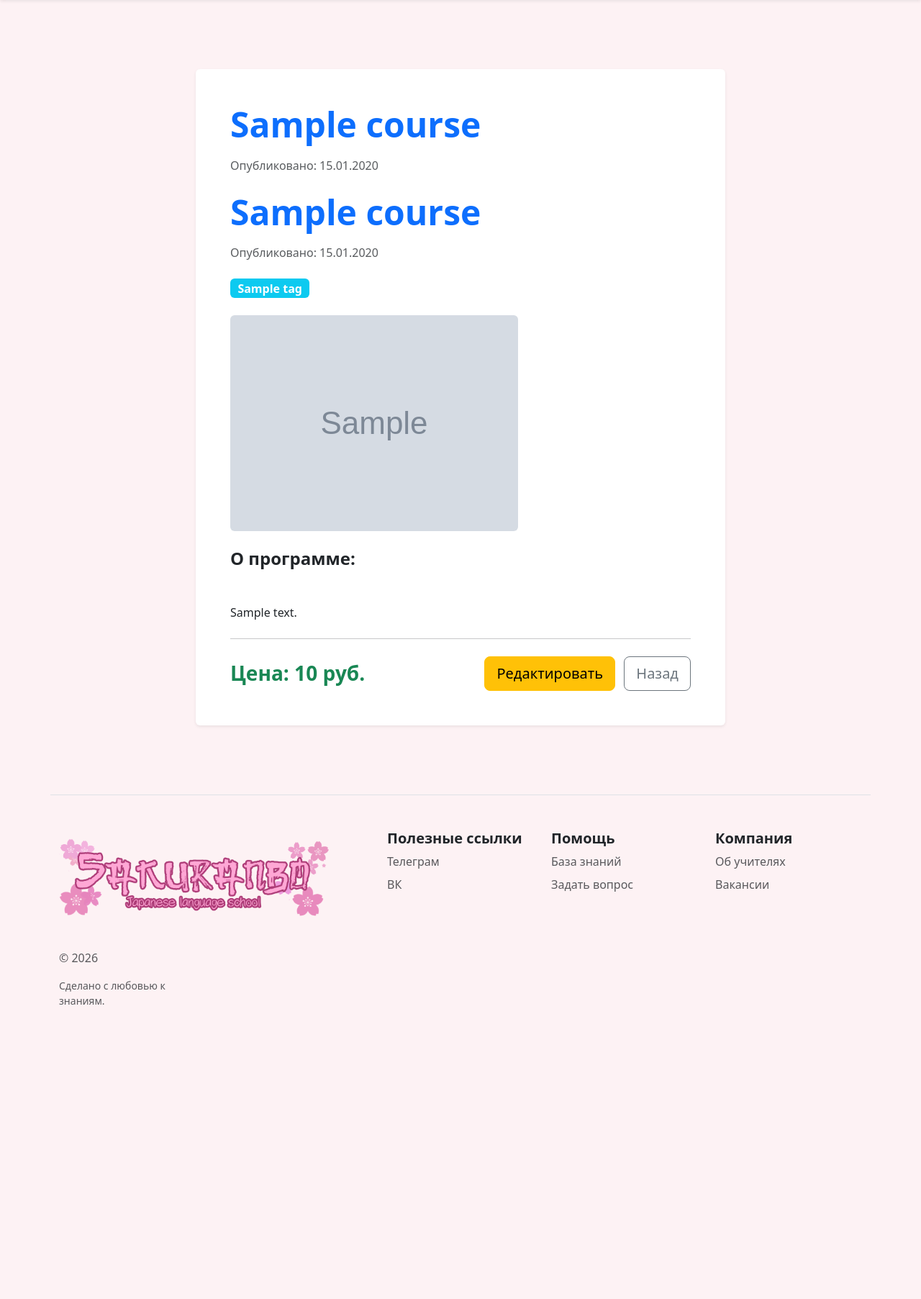
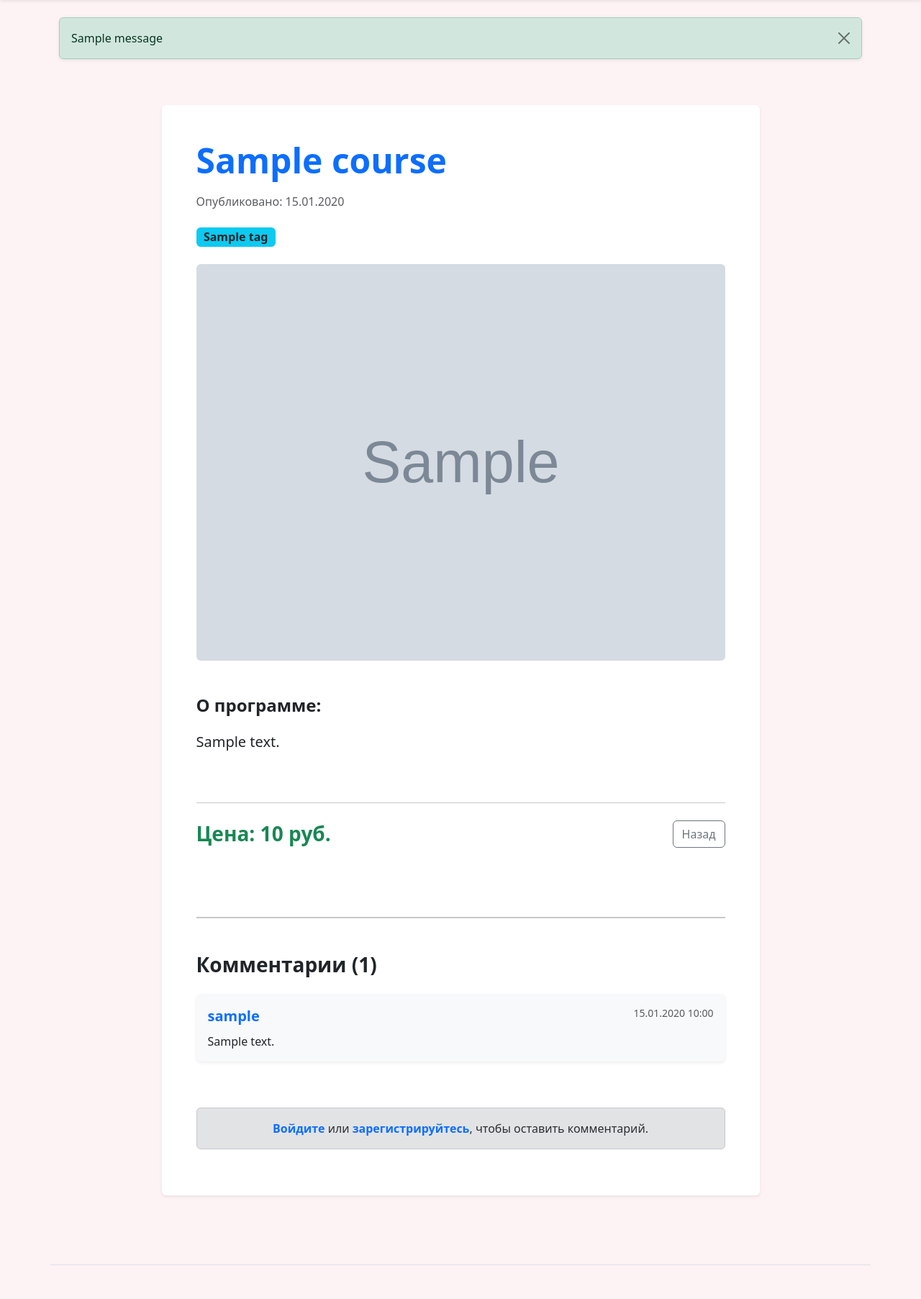
Before and after one commit to Futaecivoh/Education_app, a Django app: page /course/1/ in a window 1280 px wide. Shown: the part 128-1933 px from the top of the page at 72% size. Before the commit the page ends 1524 px from the top, so only its background shows below. Run offline with Django 5.2, Linux system fonts and the light colour scheme; tables that the repository leaves empty hold one stand-in row (values such as "Sample post"); grey boxes marked "Sample" are stand-in pictures; one stand-in notice (Sample message) is shown.

Commit message:
Task 12 ready, comments are working

```diff
--- a/config/urls.py
+++ b/config/urls.py
@@ -1,7 +1,7 @@
 from django.contrib import admin
 from django.urls import path, include
 from pages.views import index, materials
-from pages.views import index, materials, course_detail, contact_view, course_create, course_update, RegisterView, courses_by_tag
+from pages.views import index, materials, course_detail, contact_view, course_create, course_update, RegisterView, courses_by_tag, add_comment
 from django.contrib.auth.views import LoginView
 from pages.forms import CustomLoginForm
 from django.conf import settings
@@ -15,12 +15,13 @@ urlpatterns = [
     path('', index, name='home'),
     path('materials/', materials, name='materials'),
     path('course/<int:pk>/', course_detail, name='course_detail'),
-    path('course/<int:pk>/edit/', course_update, name='course_detail'),
+    path('course/<int:pk>/edit/', course_update, name='course_update'),
     path('contact/', contact_view, name='contact'),
     path('course/new/', course_create,name='course_create'),
     path('accounts/login/', LoginView.as_view(form_class=CustomLoginForm), name='login'),
     path('accounts/', include('django.contrib.auth.urls')),
     path('tag/<int:tag_id>/', courses_by_tag, name='courses_by_tag'),
+    path('course/<int:pk>/comment/', add_comment, name='add_comment'),
 
 ]
 
--- a/pages/forms.py
+++ b/pages/forms.py
@@ -1,5 +1,5 @@
 from django import forms
-from .models import Course
+from .models import Course, Tag, Comment
 from django.contrib.auth.forms import UserCreationForm, AuthenticationForm
 from django.contrib.auth.models import User
 
@@ -43,3 +43,18 @@ class CustomLoginForm(AuthenticationForm):
         super().__init__(*args, **kwargs)
         for field in self.fields.values():
             field.widget.attrs['class'] = 'form-control'
+
+class CommentForm(forms.ModelForm):
+    class Meta:
+        model = Comment
+        fields = ['text']
+        widgets = {
+            'text': forms.Textarea(attrs={
+                'class': 'form-control',
+                'rows': 3,
+                'placeholder': 'Напишите свой комментарий...'
+            }),
+        }
+        labels = {
+            'text': ''
+        }
--- a/pages/models.py
+++ b/pages/models.py
@@ -27,3 +27,17 @@ class Course(models.Model):
 
     def get_absolute_url(self):
         return reverse('course_detail', kwargs={'pk': self.pk})
+
+class Comment(models.Model):
+    course = models.ForeignKey(Course, on_delete=models.CASCADE, related_name='comments', verbose_name='Курс')
+    author = models.ForeignKey(User, on_delete=models.CASCADE, verbose_name='Автор')
+    text = models.TextField(verbose_name='Комментарий')
+    created_at = models.DateTimeField(auto_now_add=True, verbose_name='Дата написания')
+
+    def __str__(self):
+        return f'{self.author.username} к {self.course.title}'
+
+    class Meta:
+        verbose_name = 'Комментарий'
+        verbose_name_plural = 'Комментарии'
+        ordering = ['created_at']
--- a/pages/templates/pages/base.html
+++ b/pages/templates/pages/base.html
@@ -54,6 +54,16 @@
         </div>
     </header>
 
+    {% if messages %}
+        <div class="container mt-3">
+            {% for message in messages %}
+                <div class="alert alert-{% if message.tags == 'error' %}danger{% else %}{{ message.tags }}{% endif %} alert-dismissible fade show shadow-sm" role="alert">
+                    {{ message }}
+                    <button type="button" class="btn-close" data-bs-dismiss="alert" aria-label="Close"></button>
+                </div>
+            {% endfor %}
+        </div>
+    {% endif %}
     {% block content %}
     {% endblock %}
 
@@ -90,5 +100,7 @@
             </div>
         </footer>
     </div>
+
+    <script src="https://cdn.jsdelivr.net/npm/bootstrap@5.3.2/dist/js/bootstrap.bundle.min.js"></script>
 </body>
 </html>
--- a/pages/templates/pages/course_detail.html
+++ b/pages/templates/pages/course_detail.html
@@ -1,45 +1,83 @@
 {% extends 'pages/base.html' %}
+{% load static %}
 
-{% block title %}{{ title }}{% endblock %}
+{% block title %}{{ course.title }}{% endblock %}
 
 {% block content %}
-<main class="container py-5 my-5">
+<main class="container py-5">
     <div class="row justify-content-center">
-        <div class="col-md-8">
-            <div class="card shadow-sm border-0">
-                <div class="card-body p-5">
-                    <h1 class="display-5 fw-bold text-primary mb-3">{{ course.title }}</h1>
-                    <p class="text-muted mb-4">Опубликовано: {{ course.created_at|date:"d.m.Y" }}</p>
+        <div class="col-md-9">
+            <div class="card shadow-sm border-0 p-4 p-md-5 bg-white">
 
                 <h1 class="display-5 fw-bold text-primary mb-3">{{ course.title }}</h1>
                 <p class="text-muted mb-4">Опубликовано: {{ course.created_at|date:"d.m.Y" }}</p>
 
                 <div class="mb-4">
                     {% for tag in course.tags.all %}
-                                <a href="{% url 'courses_by_tag' tag.id %}" class="badge bg-info text-decoration-none fs-6 me-1">{{ tag.name }}</a>
+                        <a href="{% url 'courses_by_tag' tag.id %}" class="badge bg-info text-dark text-decoration-none fs-6 me-1">{{ tag.name }}</a>
                     {% empty %}
                         <span class="badge bg-secondary">Нет тегов</span>
                     {% endfor %}
                 </div>
 
                 {% if course.image %}
-                            <img src="{{ course.image.url }}" class="img-fluid rounded mb-4" alt="Изображение курса">
+                    <img src="{{ course.image.url }}" class="img-fluid rounded mb-5 w-100" alt="Изображение курса">
                 {% endif %}
 
                 <h4 class="fw-bold mb-3">О программе:</h4>
-                    <p class="fs-5 mb-5">{{ course.description|linebreaks }}</p>
+                <p class="fs-5 lh-lg mb-5">{{ course.description }}</p>
 
-                    <hr class="my-4">
+                <hr class="mb-4">
 
-                    <div class="d-flex justify-content-between align-items-center">
-                        <h3 class="fw-bold text-success mb-0">Цена: {{ course.price }} руб.</h3>
-
+                <div class="d-flex justify-content-between align-items-center mb-5">
+                    <h3 class="text-success fw-bold mb-0">Цена: {{ course.price }} руб.</h3>
                     <div>
-                            <a href="{% url 'course_update' course.pk %}" class="btn btn-warning btn-lg me-2">Редактировать</a>
-                            <a href="{% url 'materials' %}" class="btn btn-outline-secondary btn-lg">Назад</a>
+                        {% if user == course.author or user.is_superuser %}
+                            <a href="{% url 'course_update' course.pk %}" class="btn btn-warning fw-bold me-2">Редактировать</a>
+                        {% endif %}
+                        <a href="{% url 'materials' %}" class="btn btn-outline-secondary">Назад</a>
                     </div>
                 </div>
+
+                <hr class="my-5 border-2">
+                <h3 class="fw-bold mb-4">Комментарии ({{ course.comments.count }})</h3>
+
+                <div class="mb-5">
+                    {% for comment in course.comments.all %}
+                        <div class="card mb-3 border-0 bg-light shadow-sm">
+                            <div class="card-body">
+                                <div class="d-flex justify-content-between mb-2">
+                                    <strong class="text-primary fs-5">{{ comment.author.username }}</strong>
+                                    <small class="text-muted">{{ comment.created_at|date:"d.m.Y H:i" }}</small>
                                 </div>
+                                <p class="mb-0 fs-6">{{ comment.text }}</p>
+                            </div>
+                        </div>
+                    {% empty %}
+                        <div class="alert alert-light border text-center text-muted">
+                            Пока нет комментариев. Будьте первым!
+                        </div>
+                    {% endfor %}
+                </div>
+
+                {% if user.is_authenticated %}
+                    <div class="card shadow border-0 bg-light">
+                        <div class="card-body p-4">
+                            <h5 class="fw-bold mb-3">Оставить комментарий</h5>
+                            <form action="{% url 'add_comment' course.pk %}" method="post">
+                                {% csrf_token %}
+                                {{ comment_form.as_p }}
+                                <button type="submit" class="btn btn-primary px-4 py-2 fw-bold">Отправить</button>
+                            </form>
+                        </div>
+                    </div>
+                {% else %}
+                    <div class="alert alert-secondary text-center">
+                        <a href="{% url 'login' %}?next={{ request.path }}" class="fw-bold text-decoration-none">Войдите</a> или
+                        <a href="{% url 'register' %}" class="fw-bold text-decoration-none">зарегистрируйтесь</a>, чтобы оставить комментарий.
+                    </div>
+                {% endif %}
+
             </div>
         </div>
     </div>
--- a/pages/templates/pages/materials.html
+++ b/pages/templates/pages/materials.html
@@ -42,7 +42,7 @@
                                 <span class="fs-5 fw-bold text-success">{{ course.price }} руб.</span>
                                 <small class="text-muted">{{ course.created_at|date:"d.m.Y" }}</small>
                             </div>
-                            <a href="{{ course.get_absolute_url }}" class="btn btn-primary w-100">Подробнее</a>
+                            <a href="{% url 'course_detail' course.pk %}" class="btn btn-primary w-100">Подробнее</a>
                         </div>
 
                     </div>
--- a/pages/views.py
+++ b/pages/views.py
@@ -1,11 +1,12 @@
 from django.shortcuts import render, get_object_or_404, redirect
 from .models import Course
-from .forms import FeedbackForm, CourseForm,CustomRegisterForm
+from .forms import FeedbackForm, CourseForm,CustomRegisterForm, CommentForm
 from django.contrib.auth.decorators import login_required
 from django.contrib.auth.forms import UserCreationForm
 from django.urls import reverse_lazy
 from django.views.generic import CreateView
 from .models import Course, Tag
+from django.contrib import messages
 
 def courses_by_tag(request, tag_id):
     tag = get_object_or_404(Tag, id=tag_id)
@@ -38,10 +39,12 @@ pass
 
 def course_detail(request, pk):
     course = get_object_or_404(Course, pk=pk)
+    comment_form = CommentForm()
 
-    context ={
+    context = {
         'title': course.title,
         'course': course,
+        'comment_form': comment_form
     }
     return render(request, 'pages/course_detail.html', context)
 
@@ -96,3 +99,20 @@ class RegisterView(CreateView):
     template_name = 'registration/register.html'
     form_class = CustomRegisterForm
     success_url = reverse_lazy('login')
+
+@login_required
+def add_comment(request, pk):
+    course = get_object_or_404(Course, pk=pk)
+
+    if request.method == 'POST':
+        form = CommentForm(request.POST)
+        if form.is_valid():
+            comment = form.save(commit=False)
+            comment.course = course
+            comment.author = request.user
+            comment.save()
+            messages.success(request, 'Ваш комментарий успешно добавлен!')
+        else:
+            messages.error(request, 'Произошла ошибка при добавлении комментария.')
+
+    return redirect('course_detail', pk=pk)
```
Also changed, not shown: pages/migrations/0004_comment.py (added). Lines whose indentation alone changed are shown as unchanged.
